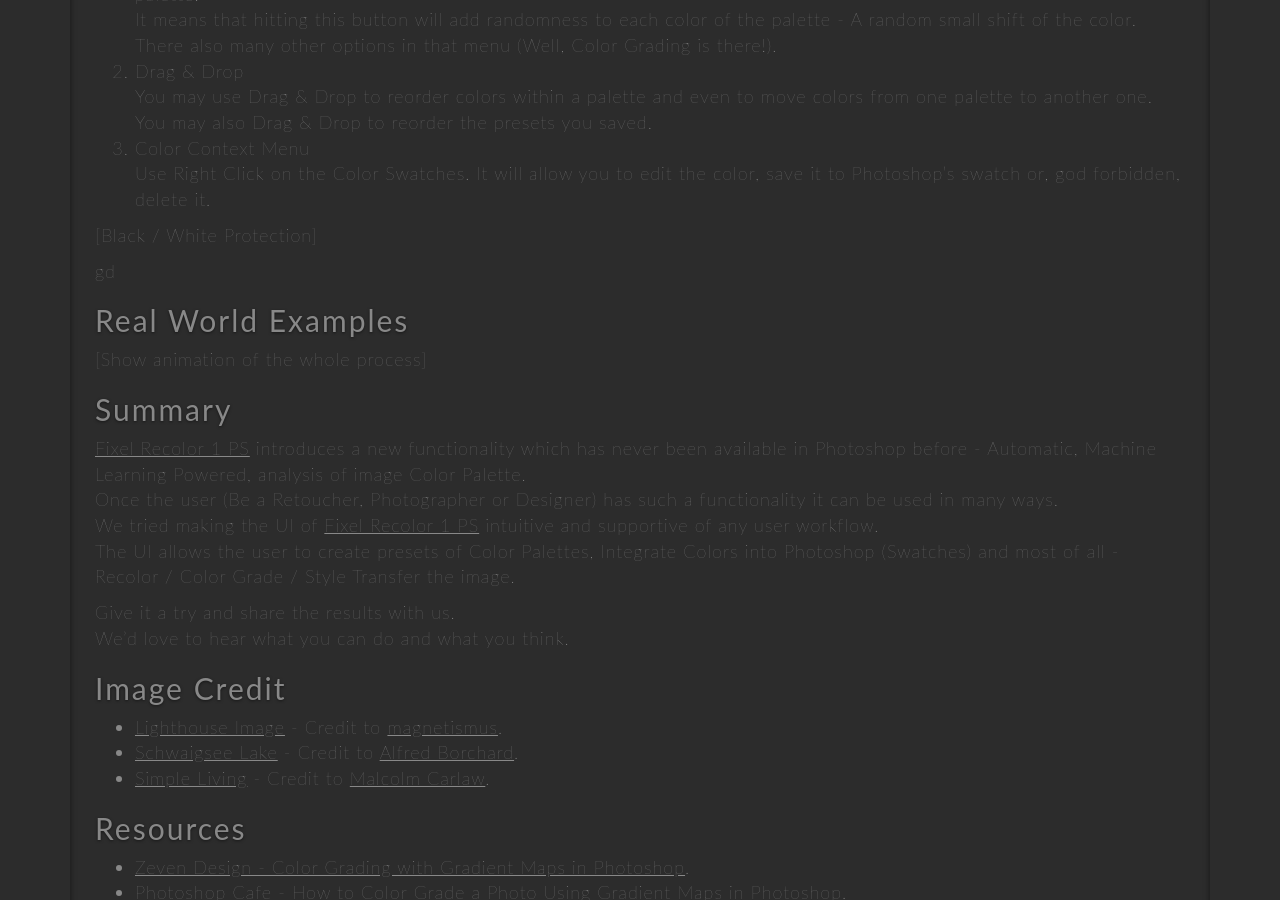
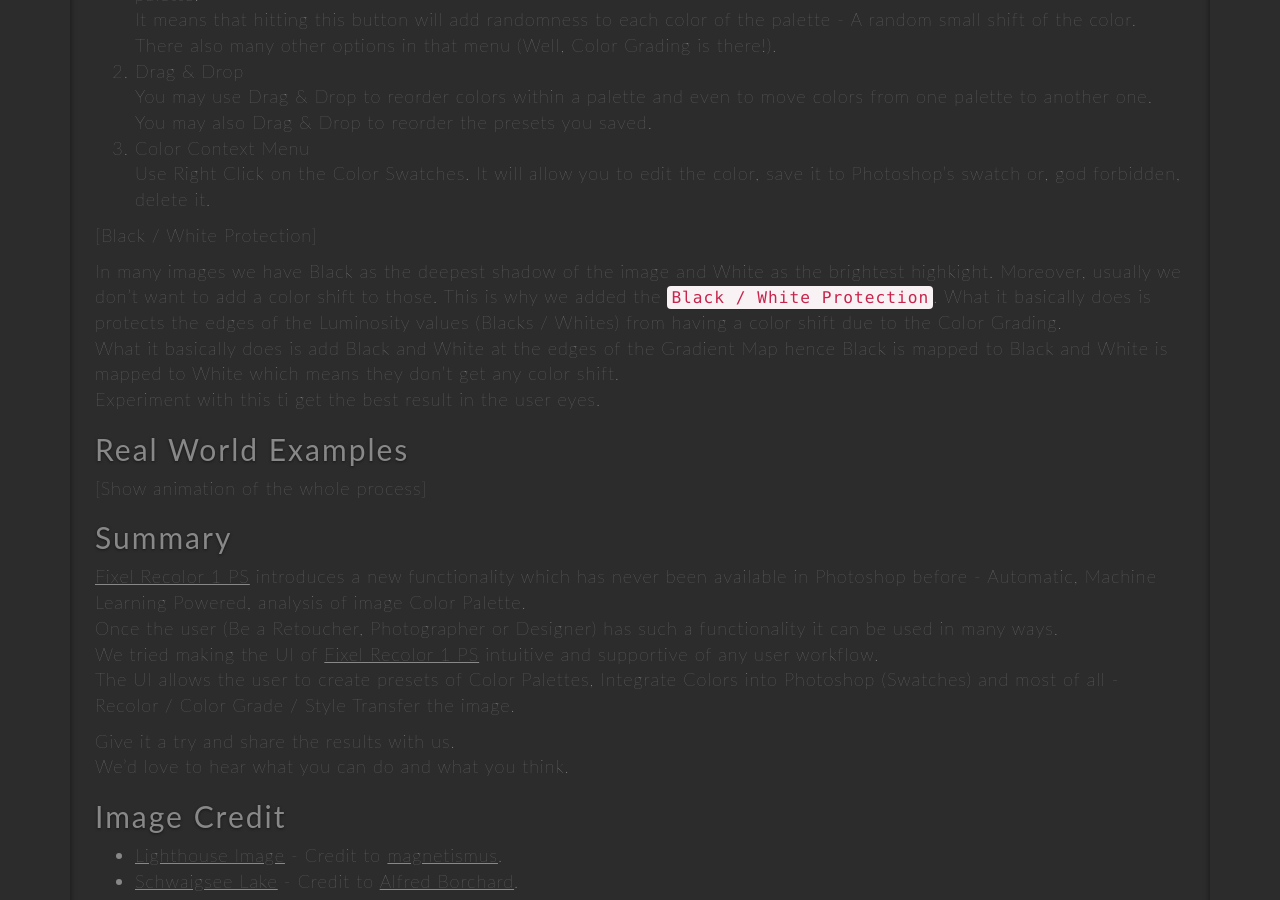
Before and after one commit to FixelAlgorithmsTeam/fixel, a Jekyll site: the page built from _posts/2018-12-22-fixel-recolor-1-ps.md, in a window 1280 px wide and 900 px high, scrolled down 5903 px. Built offline with Jekyll 4.4.1, drawn with Linux system fonts in a browser that asks for light colours; nearby versions of some CDN libraries; comment, search, counter and statistics services are not loaded.

Commit message:
Update 2018-12-22-fixel-recolor-1-ps.md

```diff
--- a/_posts/2018-12-22-fixel-recolor-1-ps.md
+++ b/_posts/2018-12-22-fixel-recolor-1-ps.md
@@ -166,7 +166,9 @@
 
 [Black / White Protection]
 
-gd
+In many images we have Black as the deepest shadow of the image and White as the brightest highkight. Moreover, usually we don't want to add a color shift to those. This is why we added the `Black / White Protection`. What it basically does is protects the edges of the Luminosity values (Blacks / Whites) from having a color shift due to the Color Grading.
+What it basically does is add Black and White at the edges of the Gradient Map hence Black is mapped to Black and White is mapped to White which means they don't get any color shift.
+Experiment with this ti get the best result in the user eyes.
 
 ## Real World Examples
 
```
